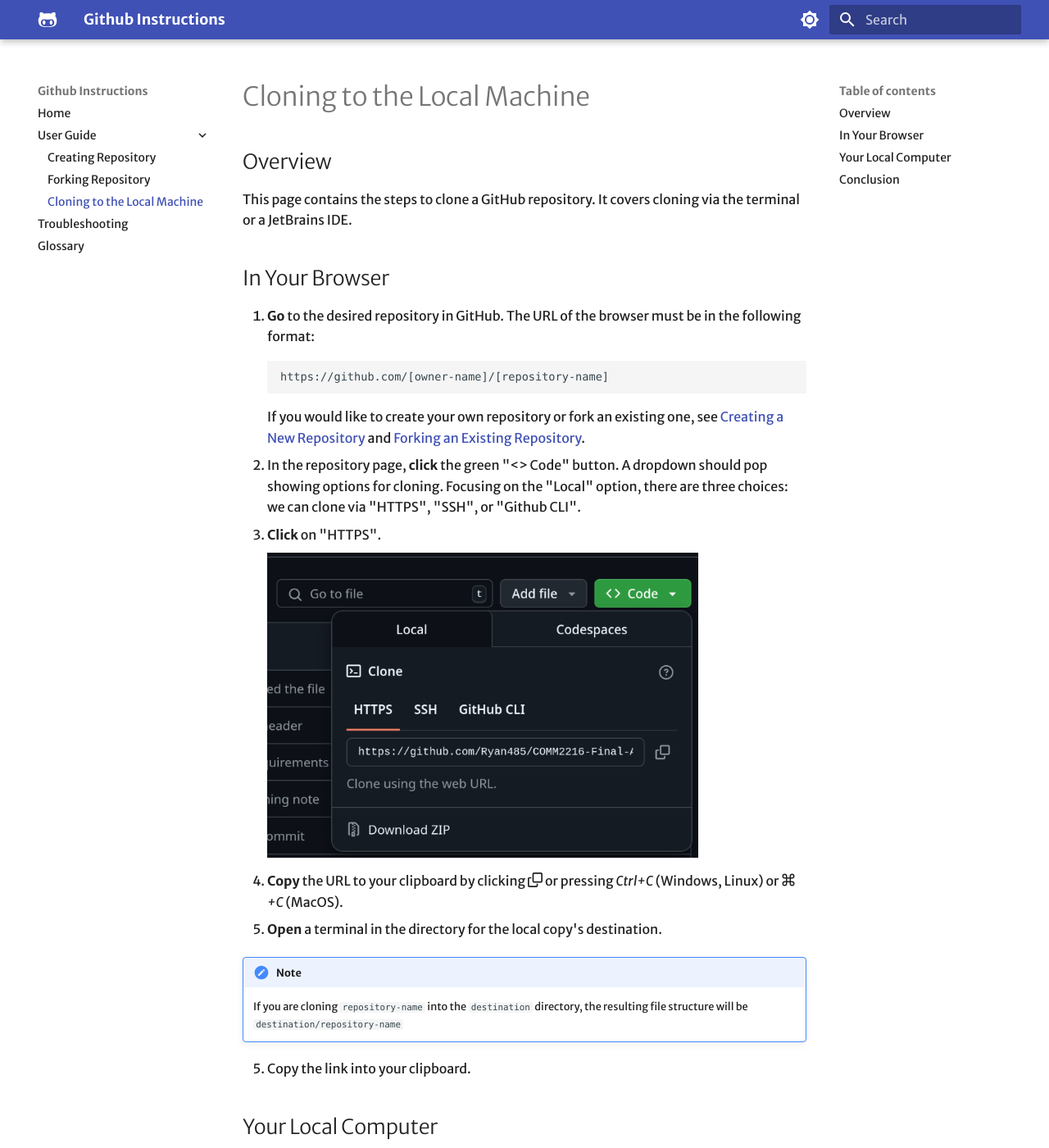
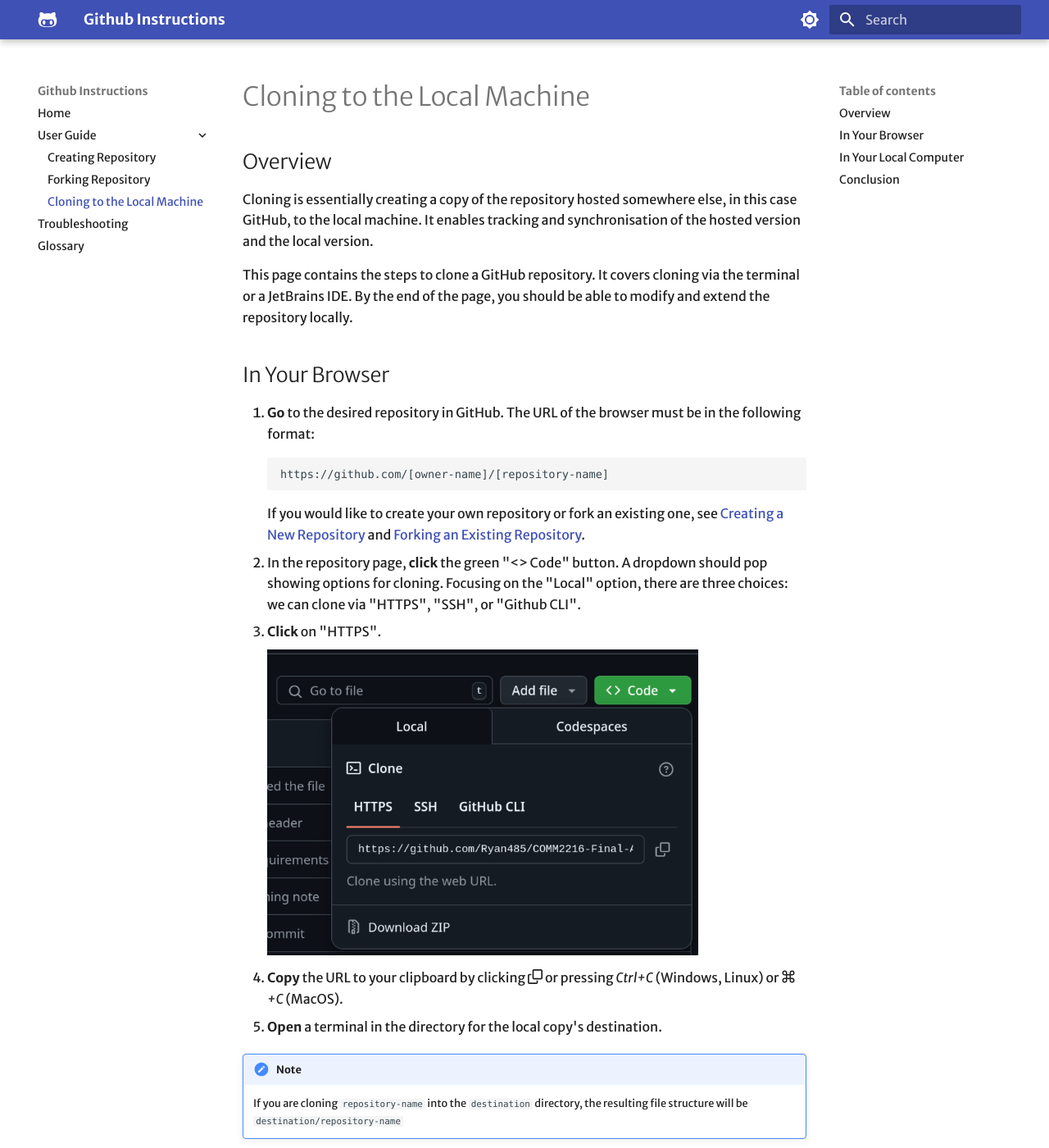
Before and after one commit to Ryan485/COMM2216-Final-Assignment, an MkDocs documentation site: the page built from docs/cloning.md, in a window 1280 px wide and 1400 px high. Shown: the whole window at 82% size. Built offline with MkDocs 1.6.1 and Material for MkDocs 9.7.7, drawn with Linux system fonts in a browser that asks for light colours; some web fonts are replaced; some of the changed text lies outside the part shown.

Commit message:
expand overview

```diff
--- a/docs/cloning.md
+++ b/docs/cloning.md
@@ -1,8 +1,14 @@
 Cloning to the Local Machine
 ==
 ## Overview
+Cloning is essentially creating a copy of the repository hosted somewhere else,
+in this case GitHub, to the local machine.
+It enables tracking and synchronisation of the hosted version and the local version.
+
 This page contains the steps to clone a GitHub repository.
 It covers cloning via the terminal or a JetBrains IDE.
+By the end of the page, you should be able to modify and
+extend the repository locally.
 
 ## In Your Browser
 1. **Go** to the desired repository in GitHub.
@@ -30,7 +36,7 @@
 
 5. Copy the link into your clipboard.
 
-## Your Local Computer
+## In Your Local Computer
 
 === "via the terminal"
 
```
